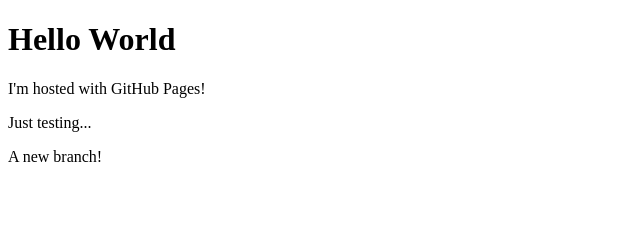
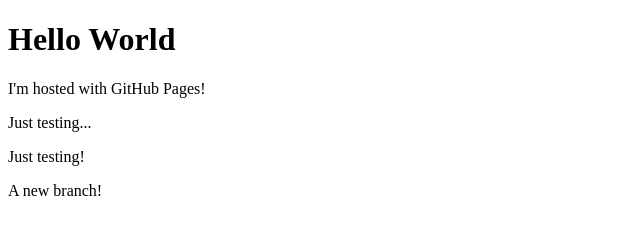
Before and after one commit to FReigM/freigm.github.io, a plain HTML site: page index.html in a window 1280 px wide. Shown: the whole page, without its empty margins (0-640 px from the left). Drawn offline with Linux system fonts and the light colour scheme.

Commit message:
Merge branch 'my-test-branch'
Conflicts:
	index.html

```diff
--- a/index.html
+++ b/index.html
@@ -5,6 +5,7 @@
   <h1>Hello World</h1>
   <p>I'm hosted with GitHub Pages!</p>
   <p>Just testing...</p>
+  <p>Just testing!</p>
   <p>A new branch!</p>
 </body>
 
```
